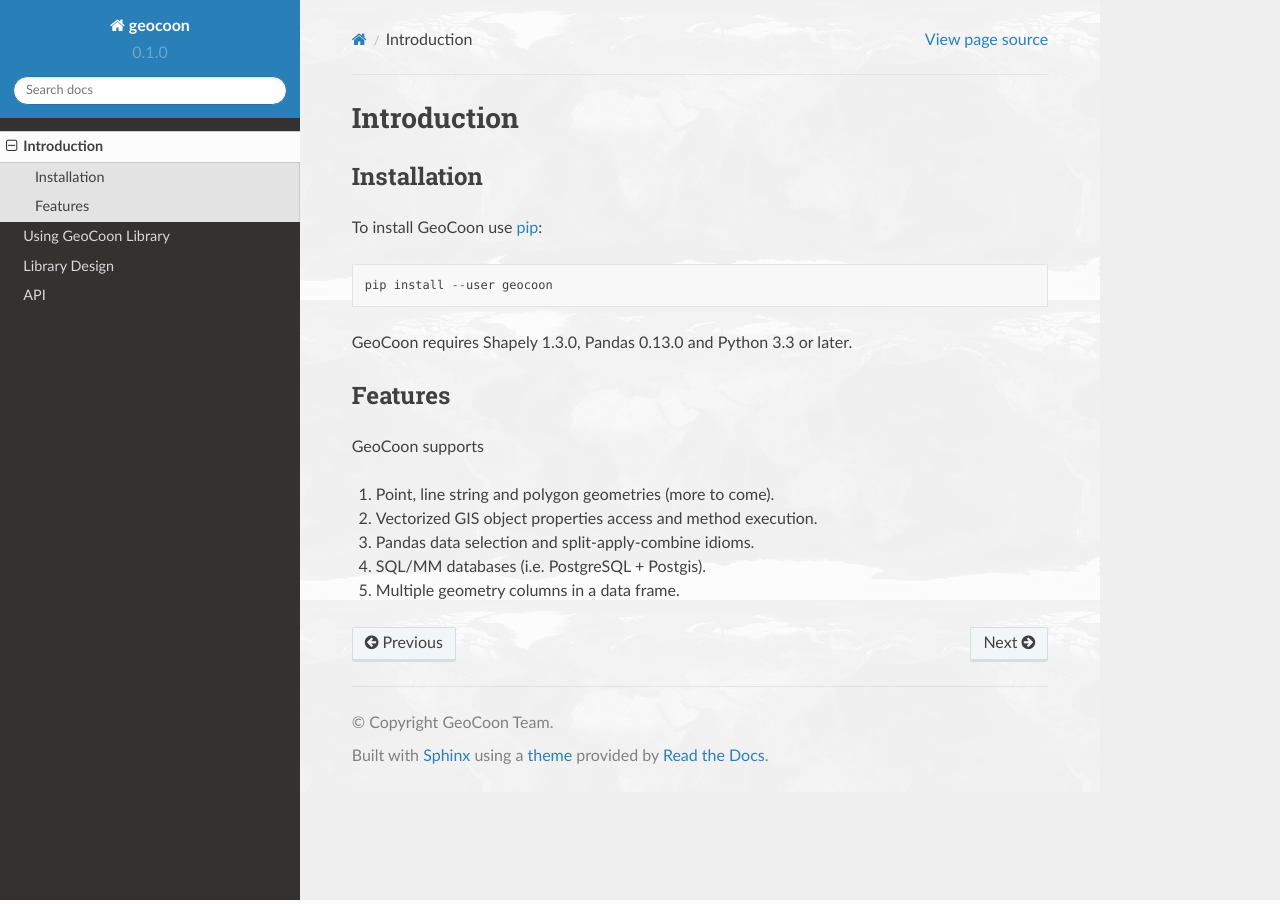
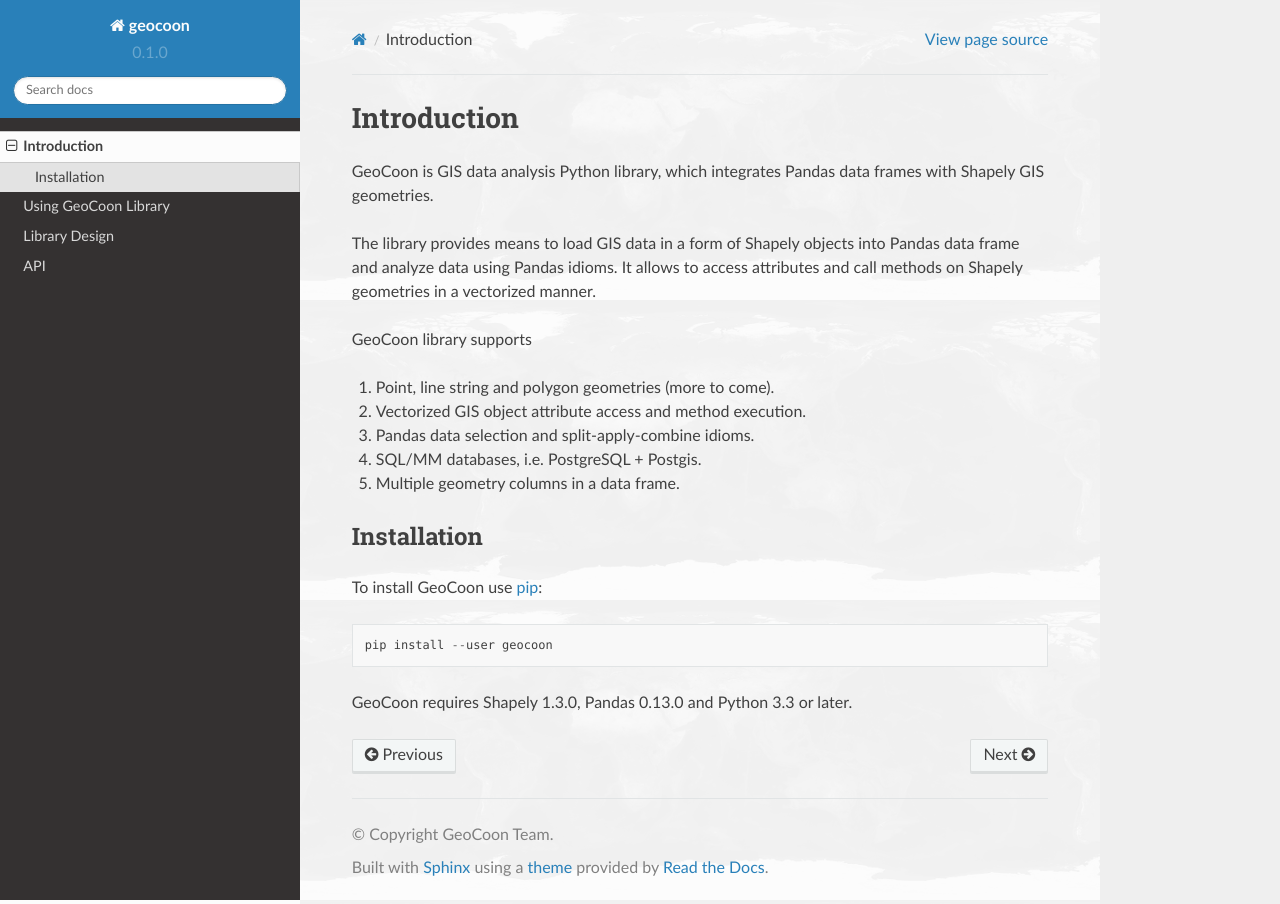
Before and after one commit to wrobell/geocoon, a Sphinx documentation site: the page built from doc/intro.rst, in a window 1280 px wide. Built offline with Sphinx 7.4.7 and the Read the Docs theme 2.0.0, drawn with Linux system fonts in a browser that asks for light colours; pages that are not in the unit, such as notebooks, are missing from menus.

Commit message:
- geocoon description improvements

```diff
--- a/doc/index.rst
+++ b/doc/index.rst
@@ -4,8 +4,8 @@
    | `Bugs <https://github.com/wrobell/geocoon/issues>`_
    | `Source Code <https://github.com/wrobell/geocoon>`_
 
-GeoCoon is a library to integrate Shapely GIS geometries with Pandas data
-frames.
+GeoCoon is GIS data analysis Python library, which integrates Pandas data
+frames with Shapely GIS geometries.
 
 The software is distributed under GPL v3 licence.
 
--- a/doc/intro.rst
+++ b/doc/intro.rst
@@ -1,5 +1,21 @@
 Introduction
 ============
+GeoCoon is GIS data analysis Python library, which integrates Pandas data
+frames with Shapely GIS geometries.
+
+The library provides means to load GIS data in a form of Shapely objects
+into Pandas data frame and analyze data using Pandas idioms. It allows to
+access attributes and call methods on Shapely geometries in a vectorized
+manner.
+
+GeoCoon library supports
+
+#. Point, line string and polygon geometries (more to come).
+#. Vectorized GIS object attribute access and method execution.
+#. Pandas data selection and split-apply-combine idioms.
+#. SQL/MM databases, i.e. PostgreSQL + Postgis.
+#. Multiple geometry columns in a data frame.
+
 Installation
 ------------
 To install GeoCoon use `pip <http://www.pip-installer.org/>`_::
@@ -8,14 +24,4 @@
 
 GeoCoon requires Shapely 1.3.0, Pandas 0.13.0 and Python 3.3 or later.
 
-Features
---------
-GeoCoon supports
-
-#. Point, line string and polygon geometries (more to come).
-#. Vectorized GIS object properties access and method execution.
-#. Pandas data selection and split-apply-combine idioms.
-#. SQL/MM databases (i.e. PostgreSQL + Postgis).
-#. Multiple geometry columns in a data frame.
-
 .. vim: sw=4:et:ai
--- a/setup.py
+++ b/setup.py
@@ -26,7 +26,11 @@
 setup(
     name='geocoon',
     version='0.1.0',
-    description='GeoCoon - library to integrate Shapely GIS geometries with Pandas data frames',
+    description='GIS data analysis library based on Pandas and Shapely',
+    long_description="""\
+GeoCoon is GIS data analysis Python library, which integrates Pandas data
+frames with Shapely GIS geometries.
+"""
     author='Artur Wroblewski',
     author_email='wrobell@pld-linux.org',
     url='http://wrobell.it-zone.org/geocoon/',
```
